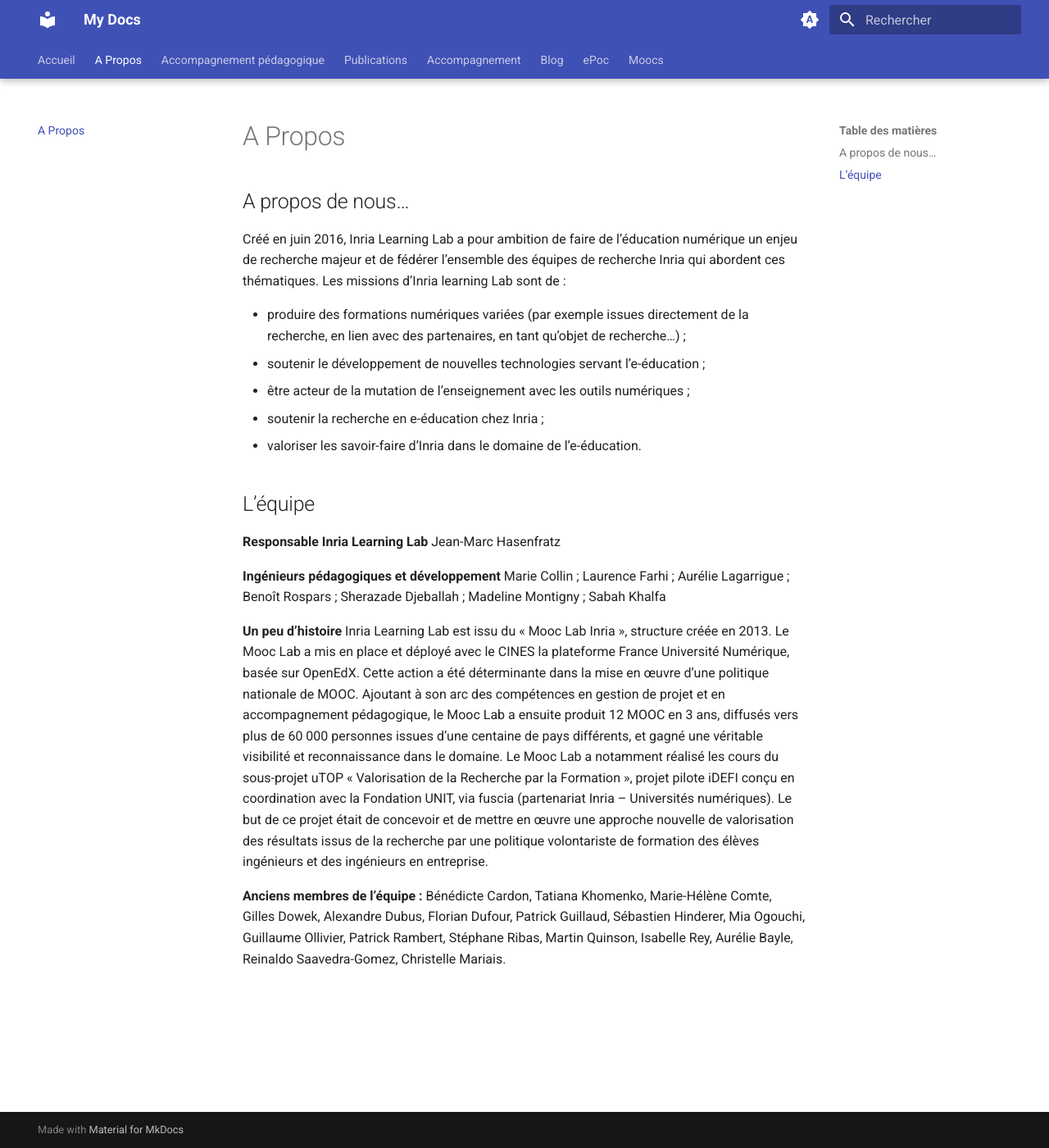
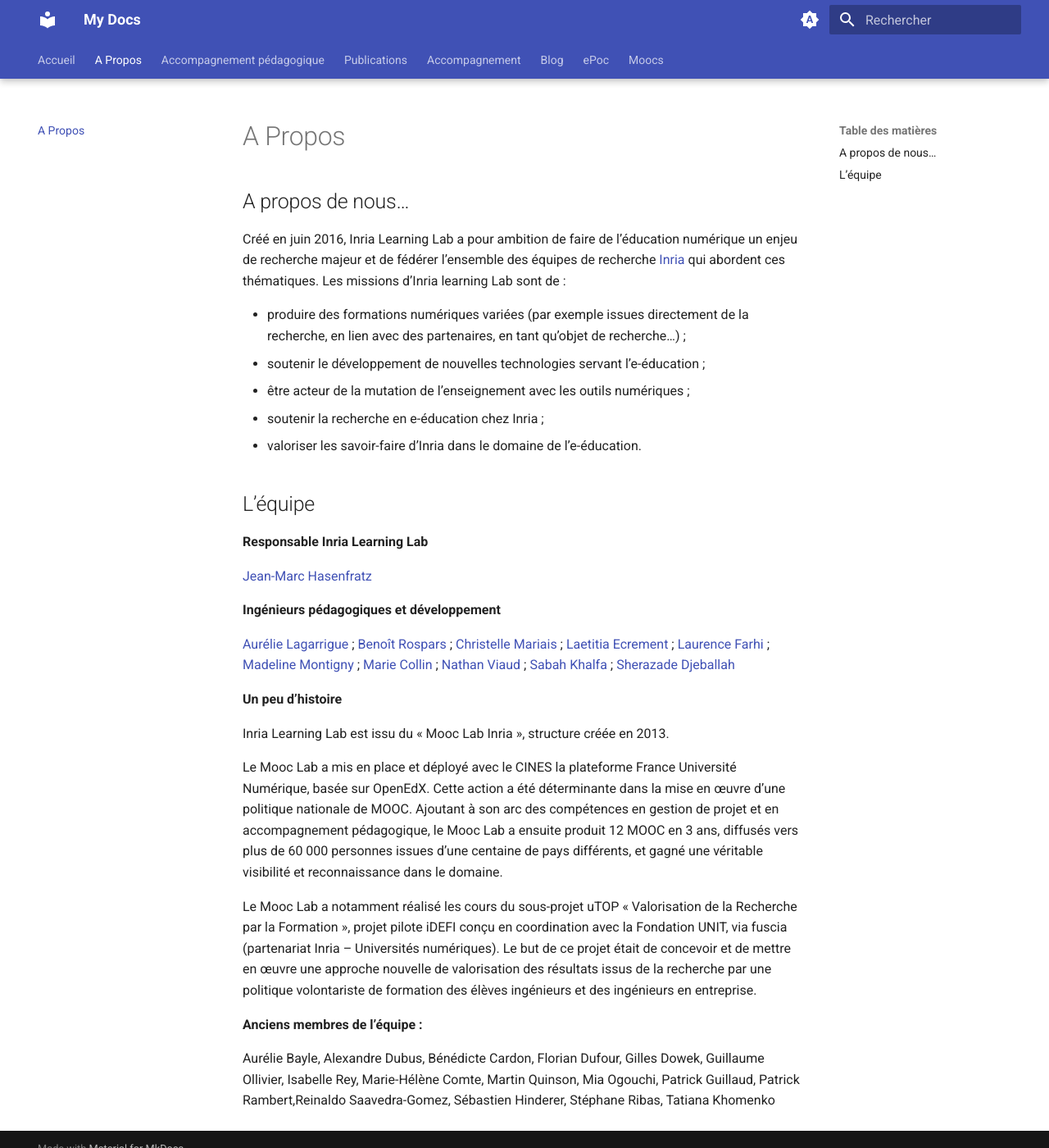
Before and after one commit to inrialearninglab/website, an MkDocs documentation site: the page built from docs/about.md, in a window 1280 px wide and 1400 px high. Shown: the whole window at 82% size. Built offline with MkDocs 1.6.1 and Material for MkDocs 9.7.7, drawn with Linux system fonts in a browser that asks for light colours.

Commit message:
Modification sur page about

```diff
--- a/docs/about.md
+++ b/docs/about.md
@@ -2,7 +2,7 @@
 title: "A Propos"
 ---
 ## A propos de nous…
-Créé en juin 2016, Inria Learning Lab a pour ambition de faire de l’éducation numérique un enjeu de recherche majeur et de fédérer l’ensemble des équipes de recherche Inria qui abordent ces thématiques. Les missions d’Inria learning Lab sont de :
+Créé en juin 2016, Inria Learning Lab a pour ambition de faire de l’éducation numérique un enjeu de recherche majeur et de fédérer l’ensemble des équipes de recherche [Inria](https://www.inria.fr/fr) qui abordent ces thématiques. Les missions d’Inria learning Lab sont de :
 
 - produire des formations numériques variées (par exemple issues directement de la recherche, en lien avec des partenaires, en tant qu’objet de recherche…) ;
 - soutenir le développement de nouvelles technologies servant l’e-éducation ;
@@ -13,15 +13,22 @@
 ## L’équipe
 
 **Responsable Inria Learning Lab**
-Jean-Marc Hasenfratz
+
+[Jean-Marc Hasenfratz](https://maverick.inria.fr/Membres/Jean-Marc.Hasenfratz/)
 
 __Ingénieurs pédagogiques et développement__
-Marie Collin ; Laurence Farhi ; Aurélie Lagarrigue ; Benoît Rospars ; Sherazade Djeballah ; Madeline Montigny ; Sabah Khalfa
+
+[Aurélie Lagarrigue](https://www.linkedin.com/in/aur%C3%A9lie-lagarrigue-631b5112a/) ; [Benoît Rospars](https://www.linkedin.com/in/rosparsbenoit/) ; [Christelle Mariais](https://www.google.com/url?sa=t&source=web&rct=j&opi=89978449&url=https://fr.linkedin.com/in/cmariais&ved=2ahUKEwiY3vuE8veJAxVxRqQEHdd7GKMQFnoECB0QAQ&usg=AOvVaw0USnlwJySVB_3VLeeKdw4A) ; [Laetitia Ecrement](https://www.google.com/url?sa=t&source=web&rct=j&opi=89978449&url=https://fr.linkedin.com/in/laetitia-ecrement-2624a9201&ved=2ahUKEwjF3YmZ8veJAxXhTaQEHVEVCwYQFnoECBQQAQ&usg=AOvVaw2iTRsI08c4kk7RVK1cwxF3) ; [Laurence Farhi](https://www.linkedin.com/in/laurence-farhi-760981ba/) ; [Madeline Montigny](https://www.linkedin.com/in/madelinemontigny/) ; [Marie Collin](https://www.linkedin.com/in/marie-collin-ba6b553b/) ; [Nathan Viaud](https://github.com/NathanViaud) ; [Sabah Khalfa](https://www.linkedin.com/in/sabah-khalfa-ab24749/) ; [Sherazade Djeballah](https://www.linkedin.com/in/sherazade-djeballah-6a8759233/)
 
 **Un peu d’histoire**
+
 Inria Learning Lab est issu du « Mooc Lab Inria », structure créée en 2013.
+
 Le Mooc Lab a mis en place et déployé avec le CINES la plateforme France Université Numérique, basée sur OpenEdX. Cette action a été déterminante dans la mise en œuvre d’une politique nationale de MOOC.
 Ajoutant à son arc des compétences en gestion de projet et en accompagnement pédagogique, le Mooc Lab a ensuite produit 12 MOOC en 3 ans, diffusés vers plus de 60 000 personnes issues d’une centaine de pays différents, et gagné une véritable visibilité et reconnaissance dans le domaine.
+
 Le Mooc Lab a notamment réalisé les cours du sous-projet uTOP « Valorisation de la Recherche par la Formation », projet pilote iDEFI conçu en coordination avec la Fondation UNIT, via fuscia (partenariat Inria – Universités numériques). Le but de ce projet était de concevoir et de mettre en œuvre une approche nouvelle de valorisation des résultats issus de la recherche par une politique volontariste de formation des élèves ingénieurs et des ingénieurs en entreprise.
 
-**Anciens membres de l’équipe :** Bénédicte Cardon, Tatiana Khomenko, Marie-Hélène Comte, Gilles Dowek, Alexandre Dubus, Florian Dufour, Patrick Guillaud, Sébastien Hinderer, Mia Ogouchi, Guillaume Ollivier, Patrick Rambert, Stéphane Ribas, Martin Quinson, Isabelle Rey, Aurélie Bayle, Reinaldo Saavedra-Gomez, Christelle Mariais.
+**Anciens membres de l’équipe :**
+
+ Aurélie Bayle, Alexandre Dubus, Bénédicte Cardon, Florian Dufour, Gilles Dowek, Guillaume Ollivier, Isabelle Rey, Marie-Hélène Comte, Martin Quinson, Mia Ogouchi, Patrick Guillaud, Patrick Rambert,Reinaldo Saavedra-Gomez, Sébastien Hinderer, Stéphane Ribas, Tatiana Khomenko
```
